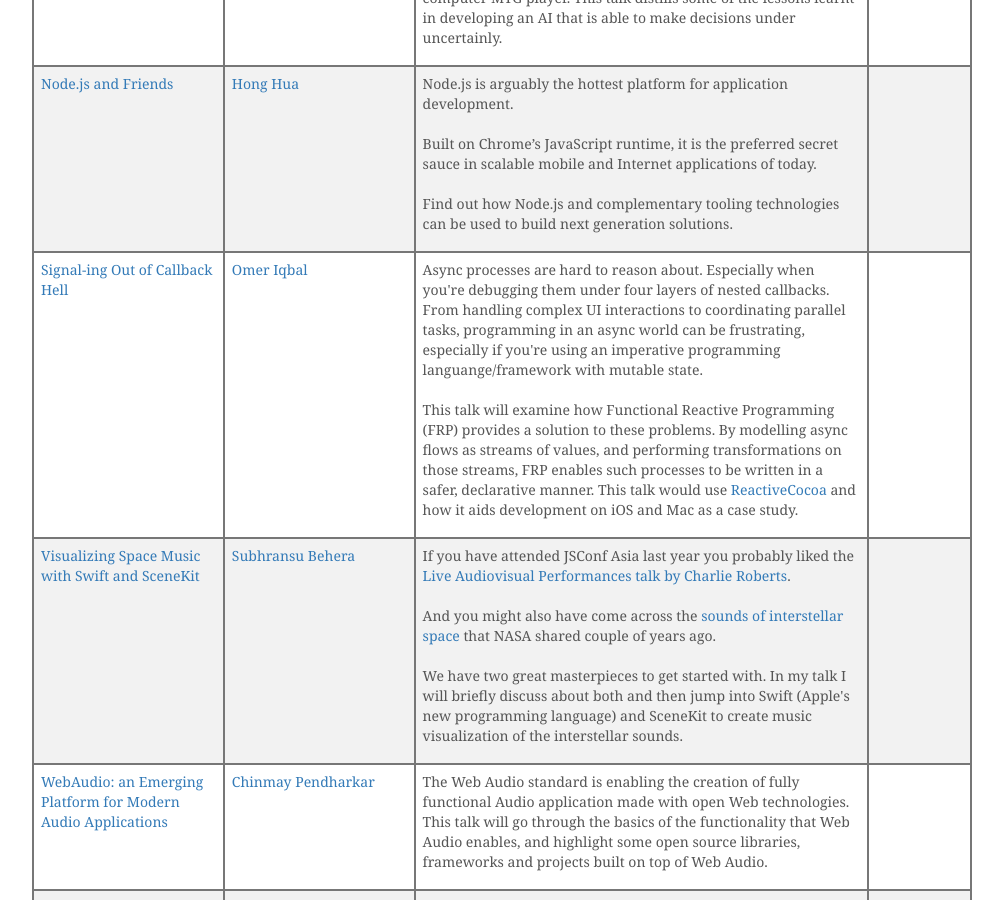
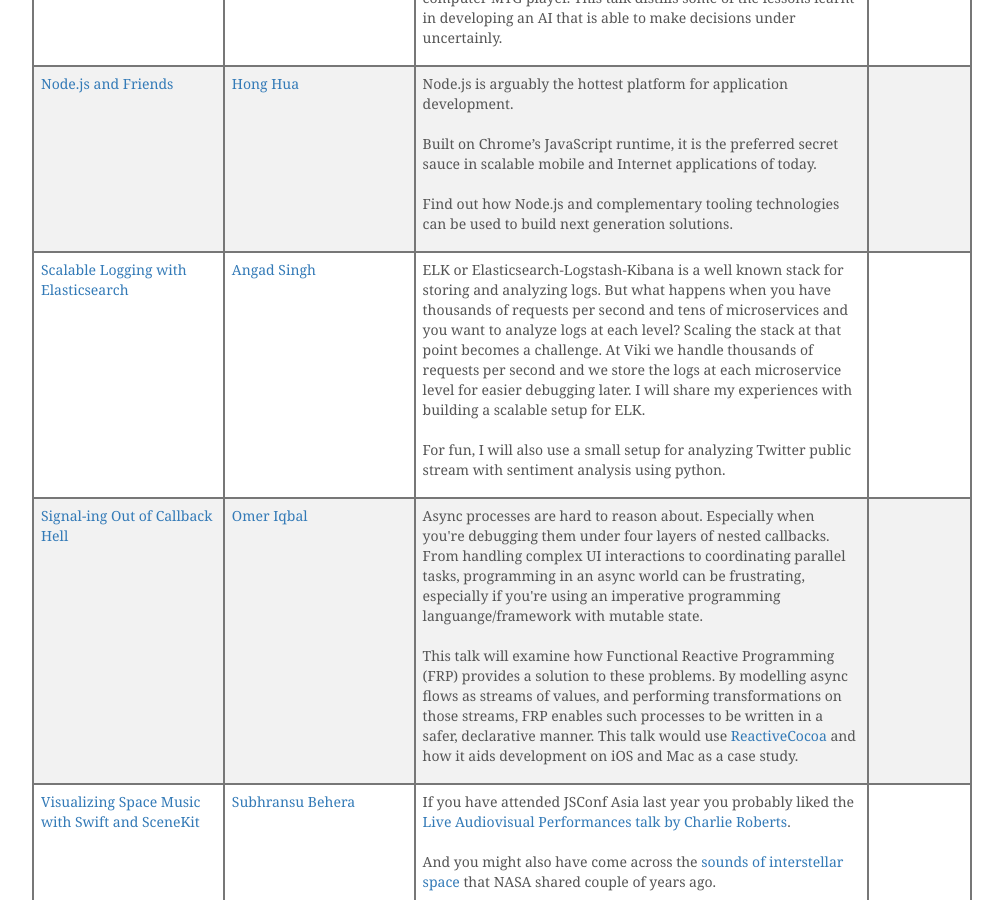
Before and after one commit to geekcampsg/website-2016, a Jekyll site: the page built from talks.html, in a window 1280 px wide and 900 px high, scrolled down 4238 px. Shown: the whole window, without its empty margins (143-1146 px from the left). Built offline with Jekyll 4.4.1, drawn with Linux system fonts in a browser that asks for light colours; comment, search, counter and statistics services are not loaded.

Commit message:
Add Angad's talk.

```diff
--- a/_data/talks.yml
+++ b/_data/talks.yml
@@ -530,3 +530,22 @@
       amount of basics to get everyone on the same page, we engage in some
       myth-busting, diagnosis tracing, and some cautionary notes on what you
       still need to take care of.
+
+- slug: scalable-logging-with-elasticsearch
+  speaker:
+    name: Angad Singh
+    link: https://t.co/as
+  talk:
+    title: Scalable Logging with Elasticsearch
+    description: >
+      ELK or Elasticsearch-Logstash-Kibana is a well known stack for storing
+      and analyzing logs. But what happens when you have thousands of requests
+      per second and tens of microservices and you want to analyze logs at
+      each level? Scaling the stack at that point becomes a challenge.
+      At Viki we handle thousands of requests per second and we store the logs
+      at each microservice level for easier debugging later.
+      I will share my experiences with building a scalable setup for ELK.
+
+
+      For fun, I will also use a small setup for analyzing Twitter public stream
+      with sentiment analysis using python.
```
